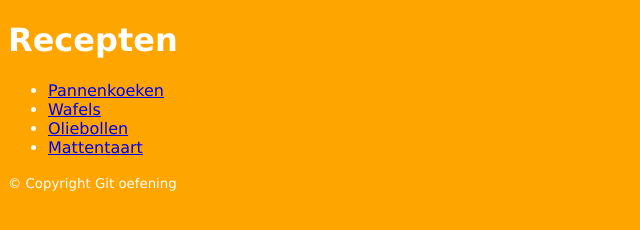
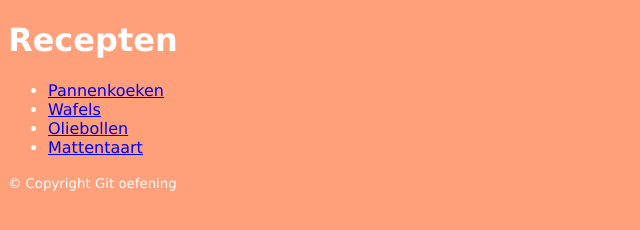
Before and after one commit to MarjoleinVC/recepten, a plain HTML site: page index.html in a window 1280 px wide. Shown: the whole page, without its empty margins (0-640 px from the left). Drawn offline with Linux system fonts and the light colour scheme; files that its build step writes are made by us from their sources.

Commit message:
achtergrondkleur lightsalmon

```diff
--- a/metcss/default.css
+++ b/metcss/default.css
@@ -1,5 +1,5 @@
 body {
 	font-family: verdana;
-	background-color: Orange;
+	background-color: LightSalmon;
 	color: white;
 }
```
